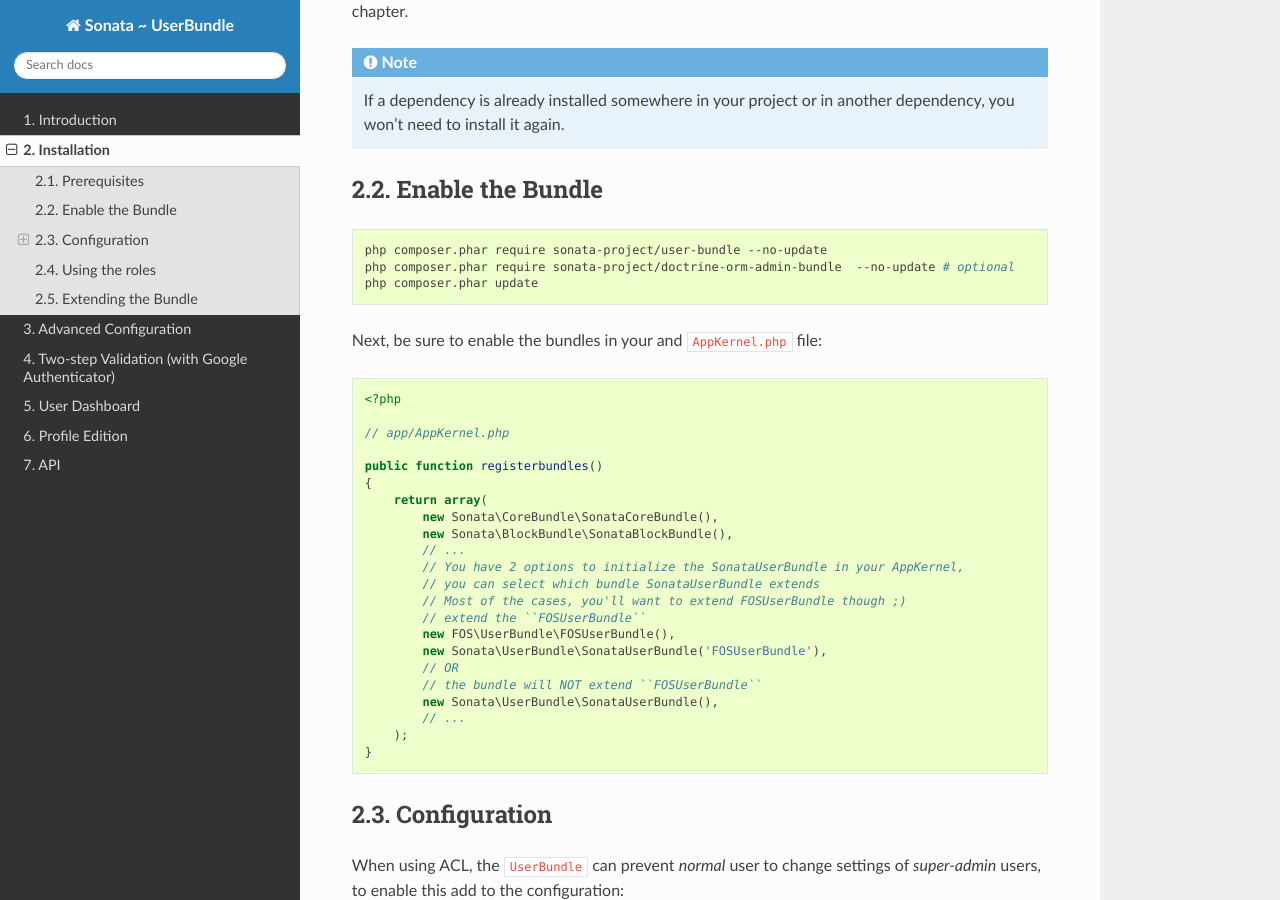
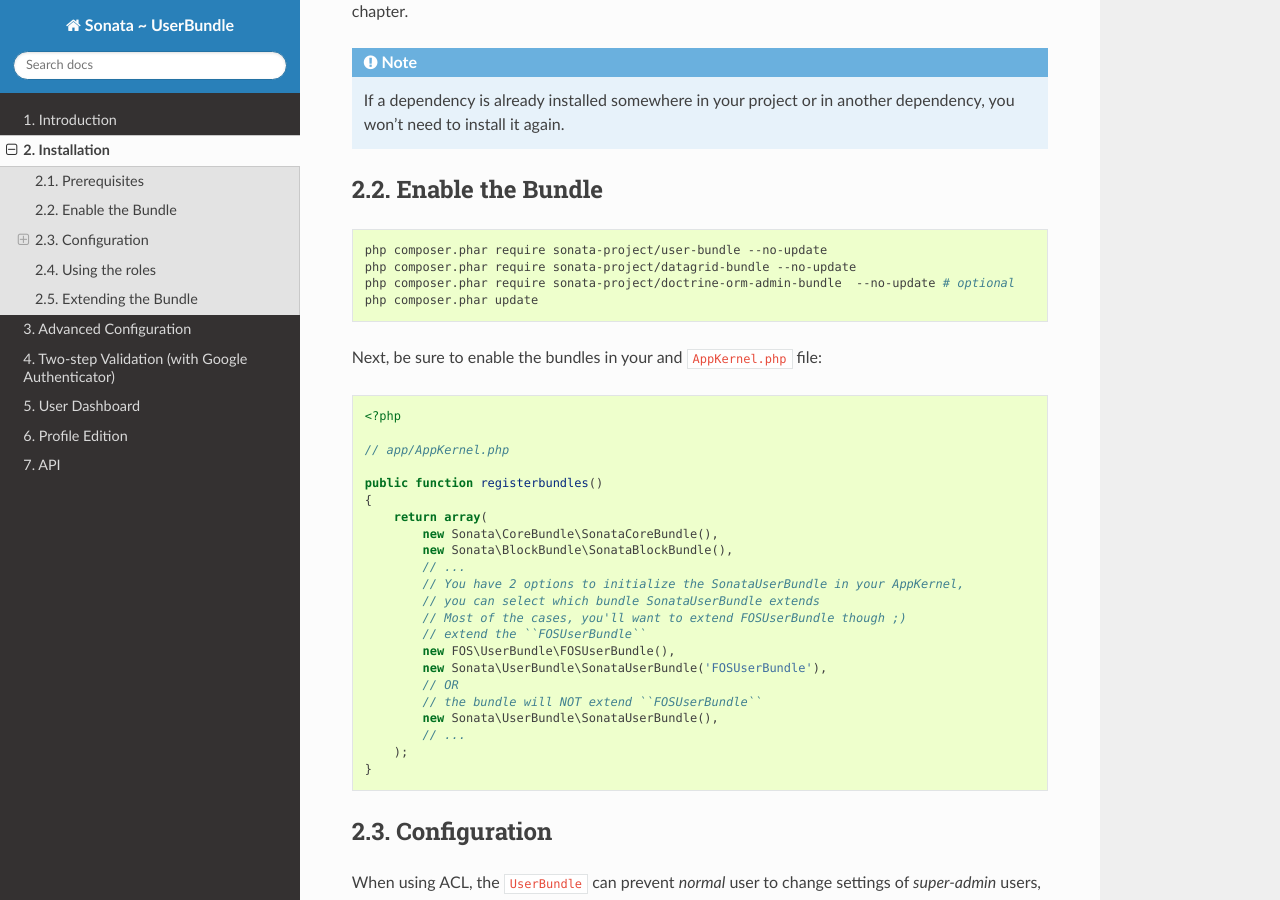
Before and after one commit to sonata-project/SonataUserBundle, a Sphinx documentation site: the page built from Resources/doc/reference/installation.rst, in a window 1280 px wide and 900 px high, scrolled down 408 px. Built offline with Sphinx 7.4.7 and the Read the Docs theme 2.0.0, drawn with Linux system fonts in a browser that asks for light colours.

Commit message:
Update installation.rst
Sonata user bundle needs sonata-project/datagrid-bundle for installation if @dev-master is used

```diff
--- a/Resources/doc/reference/installation.rst
+++ b/Resources/doc/reference/installation.rst
@@ -25,6 +25,7 @@
 .. code-block:: bash
 
     php composer.phar require sonata-project/user-bundle --no-update
+    php composer.phar require sonata-project/datagrid-bundle --no-update
     php composer.phar require sonata-project/doctrine-orm-admin-bundle  --no-update # optional
     php composer.phar update
 
```
